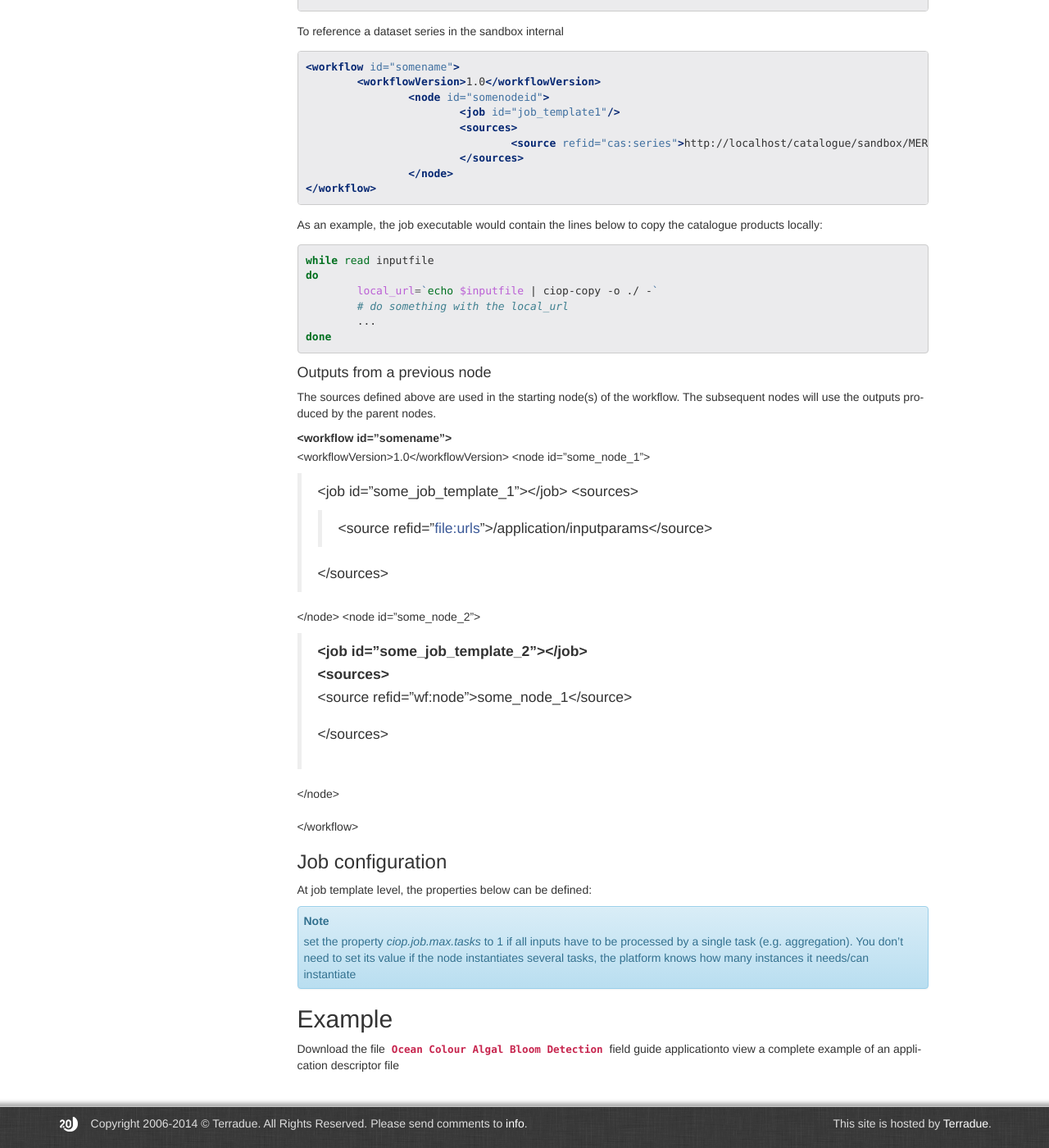
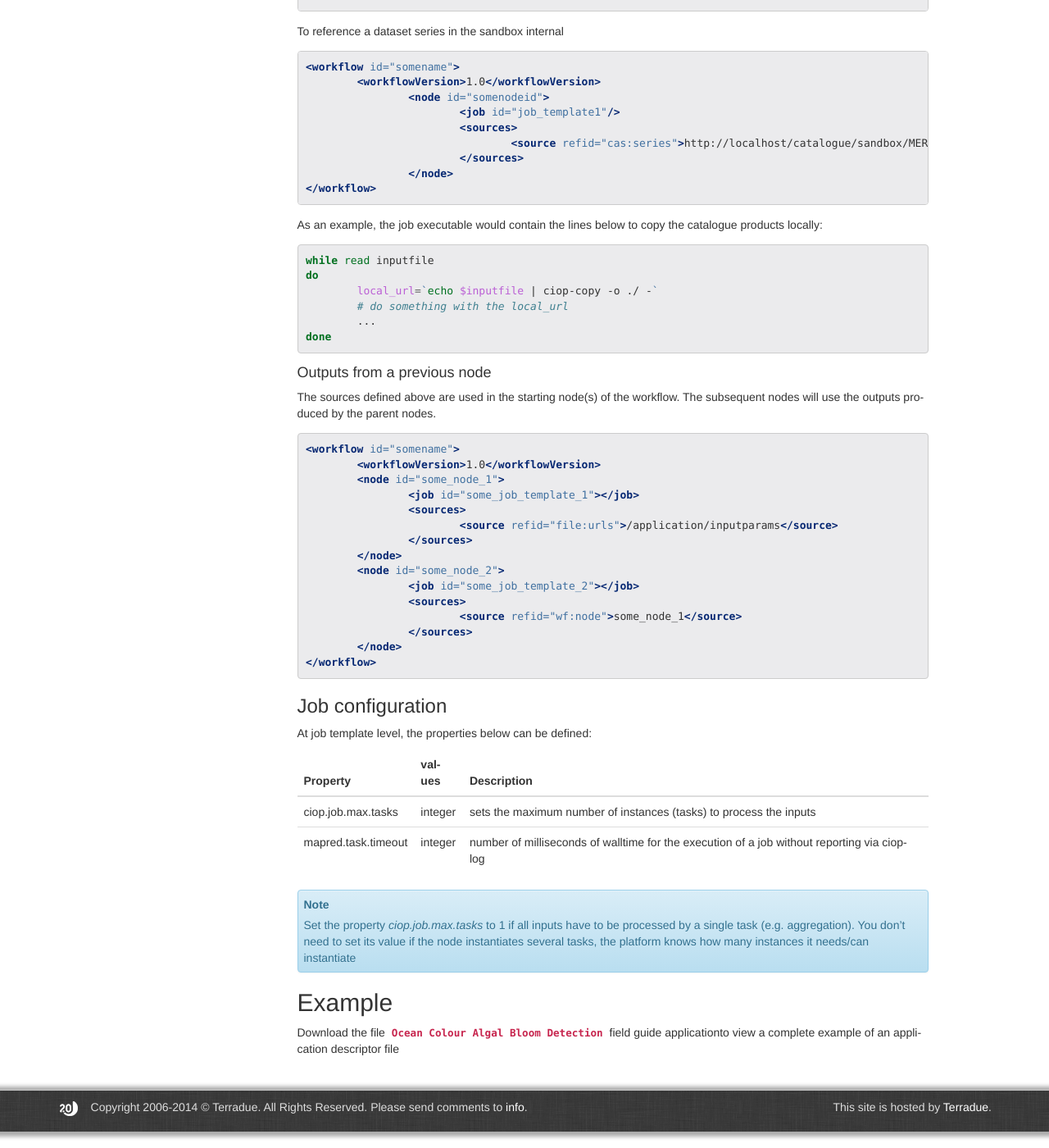
Before and after one commit to Terradue/doc-developer-sandbox, a Sphinx documentation site: the page built from source/reference/application.rst, in a window 1280 px wide and 1400 px high, scrolled down 2679 px. Shown: the whole window at 82% size. Built offline with Sphinx 7.4.7, drawn with Linux system fonts in a browser that asks for light colours; pages that are not in the unit, such as notebooks, are missing from menus.

Commit message:
Update application.rst

```diff
--- a/source/reference/application.rst
+++ b/source/reference/application.rst
@@ -93,7 +93,7 @@
 
 Local files will use the *file://* protocol and are defined in the workflow as follows:
 
-.. code:: xml
+.. code-block:: xml
 
 	<workflow id="somename">
 		<workflowVersion>1.0</workflowVersion>
@@ -107,7 +107,7 @@
 
 and the file *input.urls* contains the references to the local files:
 
-.. code:: bash
+.. code-block:: bash
 
 	[ user@sb ~] cat /application/input.urls
 	file:///tmp/somefile1
@@ -116,7 +116,7 @@
 
 Then the job streaming executable can use :doc:`ciop-copy </reference/man/ciop-copy>` to copy the files if needed.
 
-.. code:: bash
+.. code-block:: bash
 
 	while read inputfile
 	do
@@ -127,7 +127,7 @@
 
 To process areas of interest:
 
-.. code:: bash
+.. code-block:: bash
 
 	[ user@sb ~] cat /application/aoi.list
 	-10,-10,10,10
@@ -135,7 +135,7 @@
 
 In the example above, the executable manages the inputs (areas of interest defined as bounding boxes) with:
 
-.. code:: bash
+.. code-block:: bash
 
 	while read bbox
 	do
@@ -149,7 +149,7 @@
 
 Passing a list of values to a job follows the same approach as above.
 
-.. code:: xml
+.. code-block:: xml
 
 	<workflow id="somename">
 		<workflowVersion>1.0</workflowVersion>
@@ -173,7 +173,7 @@
 
 To reference an external catalogue, the workflow node is defined as follows:
 
-.. code:: xml
+.. code-block:: xml
 
 	<workflow id="somename">
 		<workflowVersion>1.0</workflowVersion>
@@ -187,7 +187,7 @@
 
 To reference a dataset series in the sandbox internal
 
-.. code:: xml
+.. code-block:: xml
 
 	<workflow id="somename">
 		<workflowVersion>1.0</workflowVersion>
@@ -202,7 +202,7 @@
 
 As an example, the job executable would contain the lines below to copy the catalogue products locally:
 
-.. code:: bash
+.. code-block:: bash
 
 	while read inputfile
 	do
@@ -218,23 +218,23 @@
 The subsequent nodes will use the outputs produced by the parent nodes.
 
 
-.. code:: xml
+.. code-block:: xml
 
-<workflow id="somename">
-	<workflowVersion>1.0</workflowVersion>
-	<node id="some_node_1">
-		<job id="some_job_template_1"></job>
-		<sources>
-			<source refid="file:urls">/application/inputparams</source>
- 		</sources>
-	</node>
-	<node id="some_node_2">
-		<job id="some_job_template_2"></job>
+	<workflow id="somename">
+		<workflowVersion>1.0</workflowVersion>
+		<node id="some_node_1">
+			<job id="some_job_template_1"></job>
+			<sources>
+				<source refid="file:urls">/application/inputparams</source>
+ 			</sources>
+		</node>
+		<node id="some_node_2">
+			<job id="some_job_template_2"></job>
 			<sources>
 				<source refid="wf:node">some_node_1</source>
 			</sources>
-	</node>
-</workflow>
+		</node>
+	</workflow>
 
 Job configuration
 ^^^^^^^^^^^^^^^^^
@@ -242,17 +242,17 @@
 At job template level, the properties below can be defined:
 
 +---------------------+-----------+----------------------------------------+
-|	Property		  |   values  |		Description			   		   	   |
+|	Property      |   values  | Description                            |
 +=====================+===========+========================================+
 | ciop.job.max.tasks  | integer   | sets the maximum number of instances   |
-|					  |           | (tasks) to process the inputs
+|                     |           | (tasks) to process the inputs          |
 +---------------------+-----------+----------------------------------------+
 | mapred.task.timeout | integer   | number of milliseconds of walltime for |
-|					  |			  | the execution of a job without 		   |
-|					  |			  | reporting via ciop-log				   |
+|                     |           | the execution of a job without         |
+|                     |           | reporting via ciop-log                 |
 +---------------------+-----------+----------------------------------------+
 
-.. note:: set the property *ciop.job.max.tasks* to 1 if all inputs have to be processed by a single task (e.g. aggregation).
+.. note:: Set the property *ciop.job.max.tasks* to 1 if all inputs have to be processed by a single task (e.g. aggregation).
 	You don't need to set its value if the node instantiates several tasks, the platform knows how many instances it needs/can instantiate
 
 Example
```
